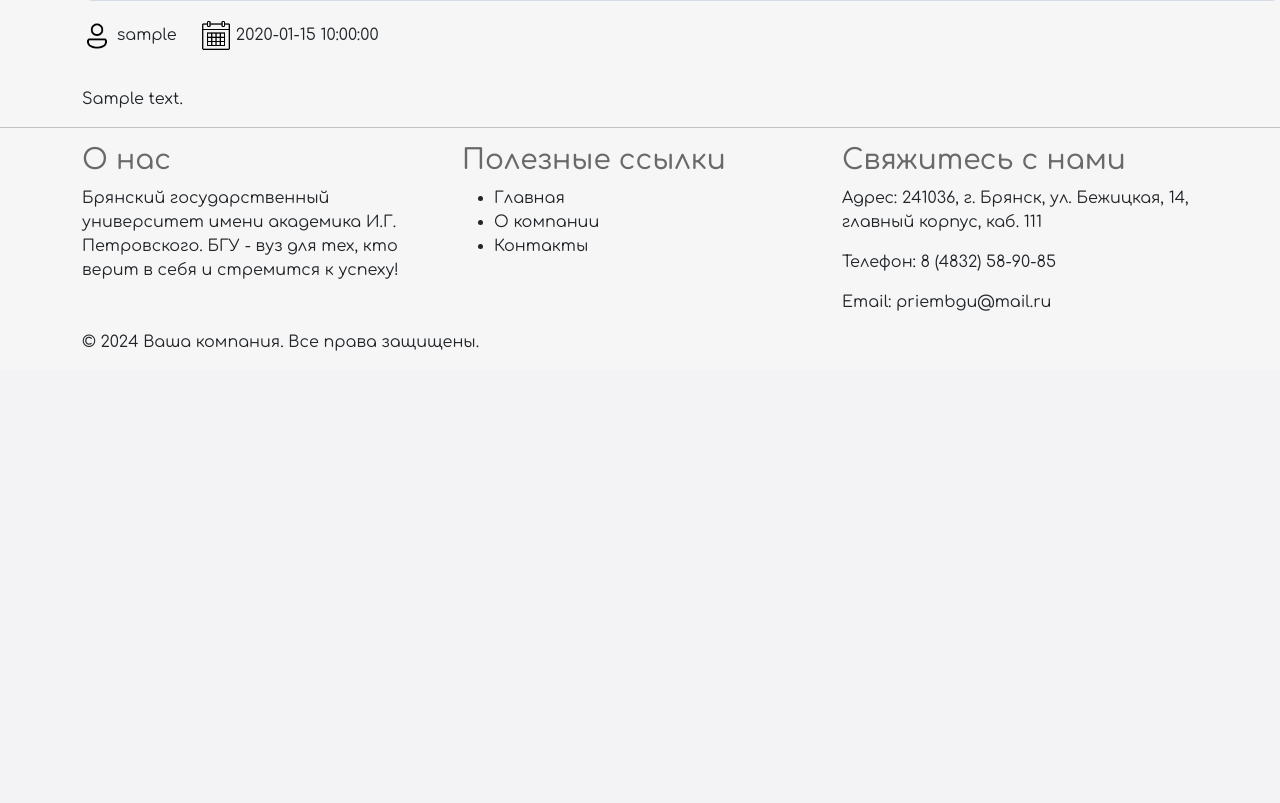
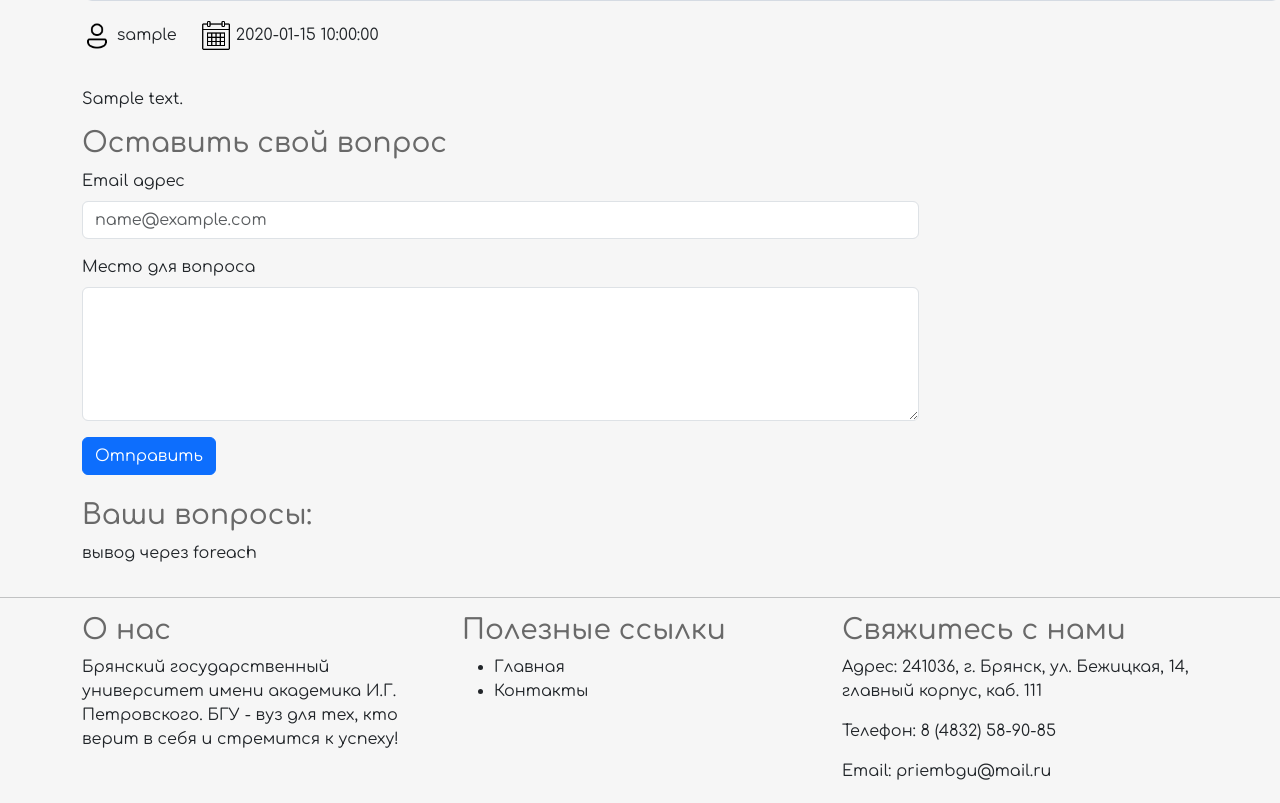
Before and after one commit to kiryalemeshev/DiplomWeb, a PHP site: page /DiplomWeb/singleTEST.php?post=1 in a window 1280 px wide. Shown: the part 547-1350 px from the top of the page. Before the commit the page ends 898 px from the top, so only its background shows below. Run offline with PHP 8.4, Linux system fonts and the light colour scheme; tables that the repository leaves empty or names only in its code hold one stand-in row (values such as "Sample post"); grey boxes marked "Sample" are stand-in pictures; some libraries are stand-ins or nearby versions.

Commit message:
comments not foreach

```diff
--- /dev/null
+++ b/app/controllers/commentaries.php
@@ -0,0 +1,131 @@
+<?php
+// контроллер
+
+$page = $_GET['post'];
+$email = '';
+$comment = '';
+$errMsg = [];
+$status = 0;
+$comments = [];
+
+//Форма создания вопросов
+if($_SERVER["REQUEST_METHOD"] === "POST" && isset($_POST['goComment'])){
+
+    $email = trim($_POST['email']);
+    $comment = trim($_POST['comment']);
+
+
+    if($email === '' || $comment === ''){
+        array_push($errMsg, "Не все поля заполнены!");
+    }elseif (mb_strlen($comment, 'UTF-8') < 10){
+        array_push($errMsg,"Вопрос должен быть длиннее 10-ти символов!");
+    }else{
+        $user = selectOne('users', ['email' => $email]);
+        if ($user['email'] == $email && $user['admin'] == 1){
+            $status = 1;}
+        $comment =  [
+            'status' => $status,
+            'page' => $page,
+            'email' => $email,
+            'comment' => $comment
+        ];
+
+        $comment = insert('comments',$comment);
+        $comments = selectAll('comments', ['page' => $page, 'status'=> 1 ]);
+    }
+
+} else {
+    $email = '';
+    $comment = '';
+    $comments = selectAll('comments', ['page' => $page, 'status'=> 1 ]);
+}
+
+////Апдейт опроса
+//if($_SERVER["REQUEST_METHOD"] === "GET" && isset($_GET['id'])){
+//    $post = selectOne('posts', ['id' => $_GET['id']]);
+//
+//    $id = $post['id'];
+//    $title = $post['title'];
+//    $content = $post['content'];
+//    $topic = $post['id_topic'];
+//    $publish = $post['status'];
+//
+//}
+//
+//if($_SERVER["REQUEST_METHOD"] === "POST" && isset($_POST['edit_post'])){
+//    $id = $_POST['id'];
+//
+//    $title = trim($_POST['title']);
+//    $content = trim($_POST['content']);
+//    $topic = trim($_POST['topic']);
+//
+//    $publish = isset($_POST['publish'])  ? 1 : 0;
+//
+//    if(!empty($_FILES['img']['name'])) {
+//
+//        $imgName = time() . "_" . $_FILES['img']['name'];
+//        $fileTmpName = $_FILES['img']['tmp_name'];
+//        $fileType = $_FILES['img']['type'];
+//        $destination = ROOT_PATH . "\assets\image\posts\\" . $imgName;
+//
+//        if (strpos($fileType, 'image') === false) {
+//            array_push($errMsg,"Подгружаемый файл не является изображением!");
+//
+//        } else {
+//            $result = move_uploaded_file($fileTmpName, $destination);
+//            if ($result) {
+//                $_POST['img'] = $imgName;
+//            } else {
+//                array_push($errMsg,"Ошибка загрузки изображения на сервер!");
+//            }
+//        }
+//
+//
+//    }else{
+//        array_push($errMsg,"Ошибка получения картинки!");
+//    }
+//
+//    if($title === '' || $content === '' || $topic === ''){
+//        array_push($errMsg, "Не все поля заполнены!");
+//    }elseif (mb_strlen($title, 'UTF-8') < 7){
+//        array_push($errMsg,"Название опроса должно быть более 7-и символов!!!");
+//    }else{
+//        $post =  [
+//            'id_user' => $_SESSION['id'],
+//            'title' => $title,
+//            'content' => $content,
+//            'img' => $_POST['img'],
+//            'status' => $publish,
+//            'id_topic' => $topic
+//
+//        ];
+//
+//        $post = update('posts',$id, $post);
+//        header('Location: ' . BASE_URL . 'admin/posts/index.php');
+//
+//    }
+//
+//} else {
+//    $title = '';
+//    $content = '';
+//    $publish = isset($_POST['publish'])  ? 1 : 0;
+//    $topic = '';
+//}
+//
+//if($_SERVER["REQUEST_METHOD"] === "GET" && isset($_GET['pub_id'])){
+//    $id = $_GET['pub_id'];
+//    $publish = $_GET['publish'];
+//
+//
+//    $postId = update('posts',$id,['status' => $publish]);
+//
+//    header('location: ' . BASE_URL . 'admin/posts/index.php');
+//    exit();
+//}
+//
+////Удаление опроса
+//if($_SERVER["REQUEST_METHOD"] === "GET" && isset($_GET['delete_id'])){
+//    $id = $_GET['delete_id'];
+//    delete('posts', $id);
+//    header('location: ' . BASE_URL . 'admin/posts/index.php');
+//}
--- /dev/null
+++ b/app/include/comments.php
@@ -0,0 +1,24 @@
+<?php
+include SITE_ROOT . '/app/controllers/commentaries.php';
+
+?>
+
+
+<div class = "col-md-12 col-12 comments">
+    <h3>Оставить свой вопрос</h3>
+    <form action="<?=BASE_URL . "singleTEST.php?post=$page"?>" method="post">
+        <input name="page" value="<?=$page;?>" type="hidden">
+        <div class="mb-3">
+            <label for="exampleFormControlInput1" class="form-label">Email адрес</label>
+            <input name="email" type="email" class="form-control" id="exampleFormControlInput1" placeholder="name@example.com">
+        </div>
+        <div class="mb-3">
+            <label for="exampleFormControlTextarea1" class="form-label">Место для вопроса</label>
+            <textarea name="comment" class="form-control" id="exampleFormControlTextarea1" rows="5"></textarea>
+        </div>
+
+        <button type="submit" name="goComment" class="btn btn-primary">Отправить</button>
+    </form>
+    <br><h3>Ваши вопросы:</h3>
+    вывод через foreach
+</div>
--- a/app/include/footer.php
+++ b/app/include/footer.php
@@ -18,9 +18,8 @@
             <div class="col-sm-4">
                 <h3>Полезные ссылки</h3>
                 <ul>
-                    <li><a href="index.html">Главная</a></li>
-                    <li><a href="#">О компании</a></li>
-                    <li><a href="#">Контакты</a></li>
+                    <li><a href="index.php">Главная</a></li>
+                    <li><a href="contact_info.php">Контакты</a></li>
                 </ul>
             </div>
             <div class="col-sm-4">
--- a/index.php
+++ b/index.php
@@ -239,7 +239,6 @@ if (!isset($_SESSION['login'])) {
                     <p class="preview-text">
                         Мы предлагаем вам пройти небольшой опрос, который поможет нам определить,
                         какие предметы ЕГЭ будут наиболее сдаваемы при поступлении в Вуз.
-                    </p>
 
                 </div>
 
@@ -248,6 +247,7 @@ if (!isset($_SESSION['login'])) {
             <!--Navigation-->
             <?php include("app/include/pagination.php"); ?>
         </div>
+
 
         <!--sliderbar content-->
         <div class="sidebar col-md-3 col-12">
--- a/singleTEST.php
+++ b/singleTEST.php
@@ -194,7 +194,8 @@ $post = selectPostFromPostsWithUsersOnSingle('posts' , 'users', $_GET['post']);
                 <div class="single_post_text col-12 ">
                     <?=$post['content'];?>
                 </div>
-
+                <!-- Инклюдим html block с комментариями-->
+                <p> <?php include("app/include/comments.php"); ?> </p>
             </div>
 
         </div>
```
